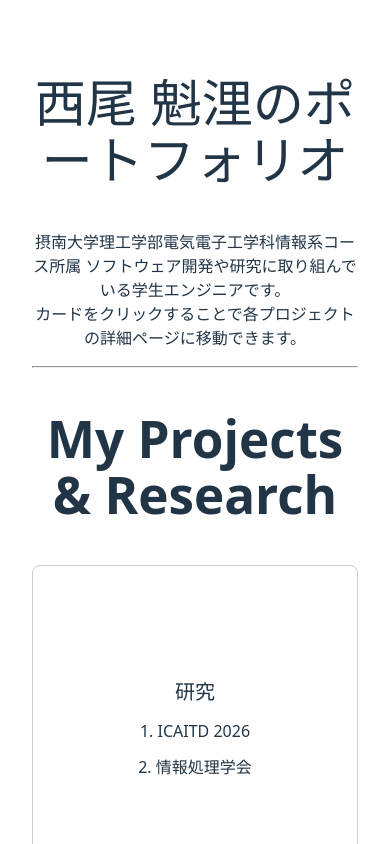
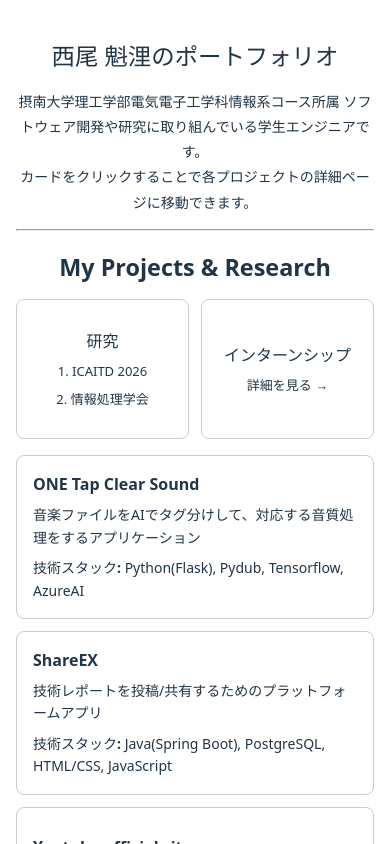
Before and after one commit to kai24-cell/Portforio, a React (Vite) app: page / in a window 390 px wide. Shown: the top 844 px of the page. Built offline with nearby package versions, Linux system fonts and the light colour scheme.

Commit message:
スマホ対応

```diff
--- a/src/App.css
+++ b/src/App.css
@@ -107,9 +107,65 @@
 }
 
 @media (max-width: 540px) {
-  .project-grid-featured,
+  #root {
+    padding: 20px 16px;
+  }
+
+  .hero-section h1,
+  .projects-section > h1 {
+    font-size: clamp(1.4rem, 6vw, 1.8rem);
+    line-height: 1.4;
+    margin: 20px 0 16px;
+    overflow-wrap: anywhere;
+  }
+
+  .hero-section p {
+    font-size: 0.875rem;
+    line-height: 1.8;
+  }
+
+  .project-grid {
+    gap: 12px;
+  }
+
+  .project-grid-featured {
+    margin-bottom: 16px;
+  }
+
   .project-grid-apps {
     grid-template-columns: minmax(0, 1fr);
+  }
+
+  .project-card {
+    aspect-ratio: auto;
+    padding: 16px;
+    gap: 8px;
+  }
+
+  .project-grid-featured .project-card {
+    min-height: 140px;
+    padding: 12px;
+  }
+
+  .project-grid-featured h2,
+  .project-grid-apps h2 {
+    font-size: 1rem;
+    line-height: 1.5;
+  }
+
+  .project-grid-featured p,
+  .project-grid-featured span {
+    font-size: 0.8125rem;
+    line-height: 1.6;
+  }
+
+  .project-grid-apps .project-card {
+    text-align: left;
+  }
+
+  .project-grid-apps p {
+    font-size: 0.875rem;
+    line-height: 1.6;
   }
 }
 
--- a/src/components/Hero.jsx
+++ b/src/components/Hero.jsx
@@ -1,6 +1,6 @@
 function Hero(){
     return (
-        <section>
+        <section className="hero-section">
             <h1>西尾 魁浬のポートフォリオ</h1>
             <p>摂南大学理工学部電気電子工学科情報系コース所属
             ソフトウェア開発や研究に取り組んでいる学生エンジニアです。<br />
--- a/src/components/ProjectList.jsx
+++ b/src/components/ProjectList.jsx
@@ -1,7 +1,7 @@
 import {Link} from "react-router-dom"; // リンク機能を使うため
 function Projects() {
   return (
-    <section>
+    <section className="projects-section">
       <h1>My Projects & Research</h1>
       <div className="project-grid project-grid-featured">
       {/* プロジェクト 1: 研究 */}
```
